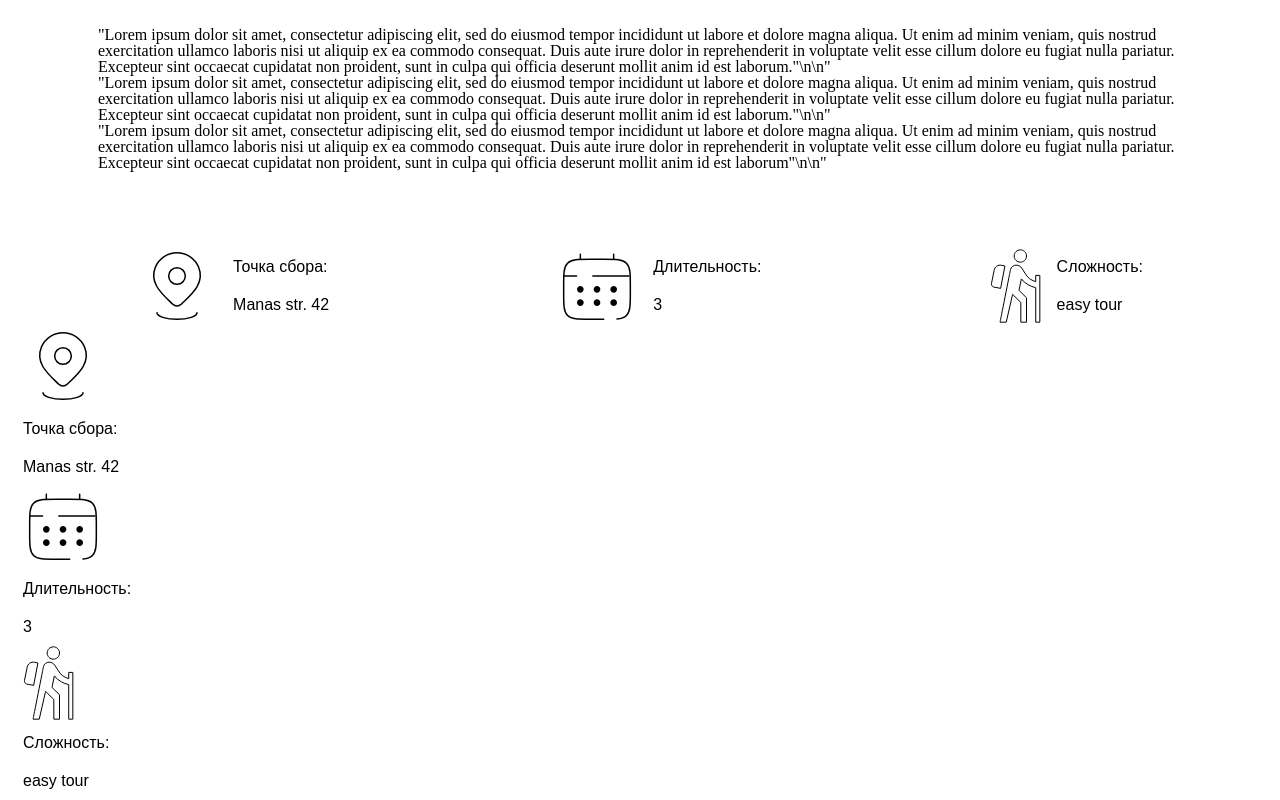
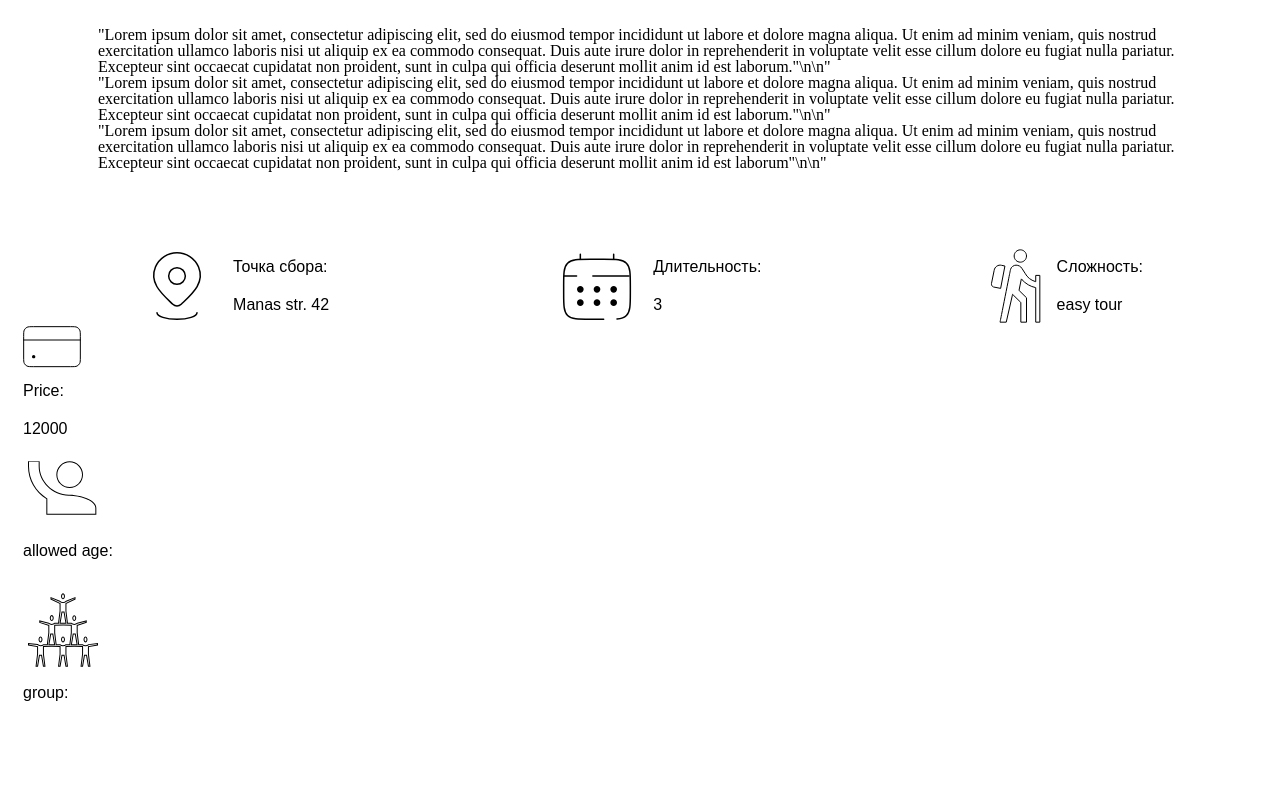
Before and after one commit to a2rankar/my_app_mega, a React (Vite) app: page /tour/1 in a window 1280 px wide. Shown: the part 1279-2079 px from the top of the page. After the commit the page ends 2011 px from the top, so only its background shows below. Built offline with nearby package versions, Linux system fonts and the light colour scheme.

Commit message:
added new desc p

```diff
--- a/src/pages/ToursDetail/toursDetail.tsx
+++ b/src/pages/ToursDetail/toursDetail.tsx
@@ -7,6 +7,10 @@ import icon2 from '../../assets/icons.svg';
 // import icon2 from '../../assets/icons2.png';
 import icon from '../../assets/icons2.svg';
 import Level from '../../assets/Level.svg';
+import price from '../../assets/Group.svg';
+import age from '../../assets/people.svg';
+import group from '../../assets/peopleGroup.svg';
+
 
 function ToursDetail() {
   const { id } = useParams()
@@ -87,28 +91,29 @@ function ToursDetail() {
                     </div>
                 </div>
             </div>
+
             <div className={styles.second_lay}>
-                    <div className={styles.point}>
-                    <img src={icon}/>
+                    <div className={styles.price}>
+                    <img src={price}/>
                     <div className={styles.desc}>
-                        <p>Точка сбора:</p>
-                        <p>{tour.collection_point}</p>
+                        <p>Price:</p>
+                        <p>{tour.price}</p>
                     </div>
                 </div>
 
                 <div className={styles.duration}>
-                   <img src={icon2}/>
+                   <img src={age}/>
                    <div className={styles.desc}>
-                        <p>Длительность:</p>
-                        <p>{tour.duration}</p>
+                        <p>allowed age:</p>
+                        <p>{tour.allowed_age}</p>
                    </div>
                 </div>
 
                 <div className={styles.level}>
-                    <img src={Level}/>
+                    <img src={group}/>
                     <div className={styles.desc}>
-                        <p>Сложность:</p>
-                        <p>{tour.level}</p>
+                        <p>group:</p>
+                        <p>{tour.group}</p>
                     </div>
                 </div>
             </div>
```
